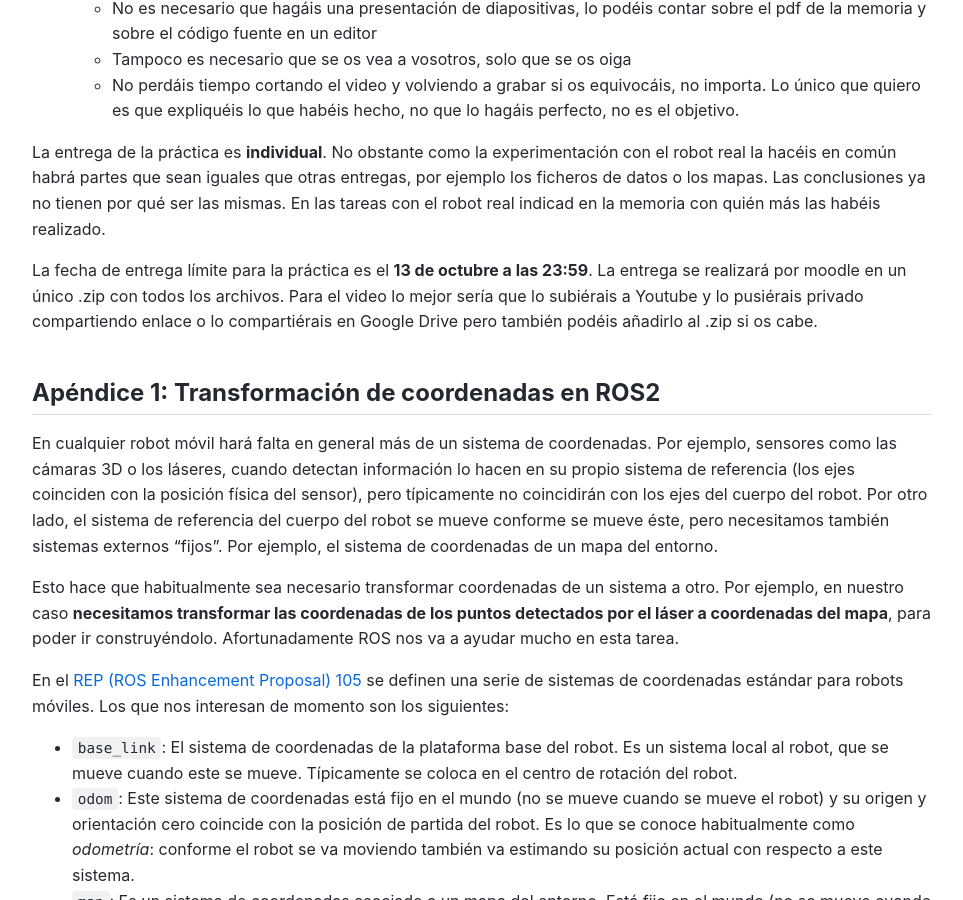
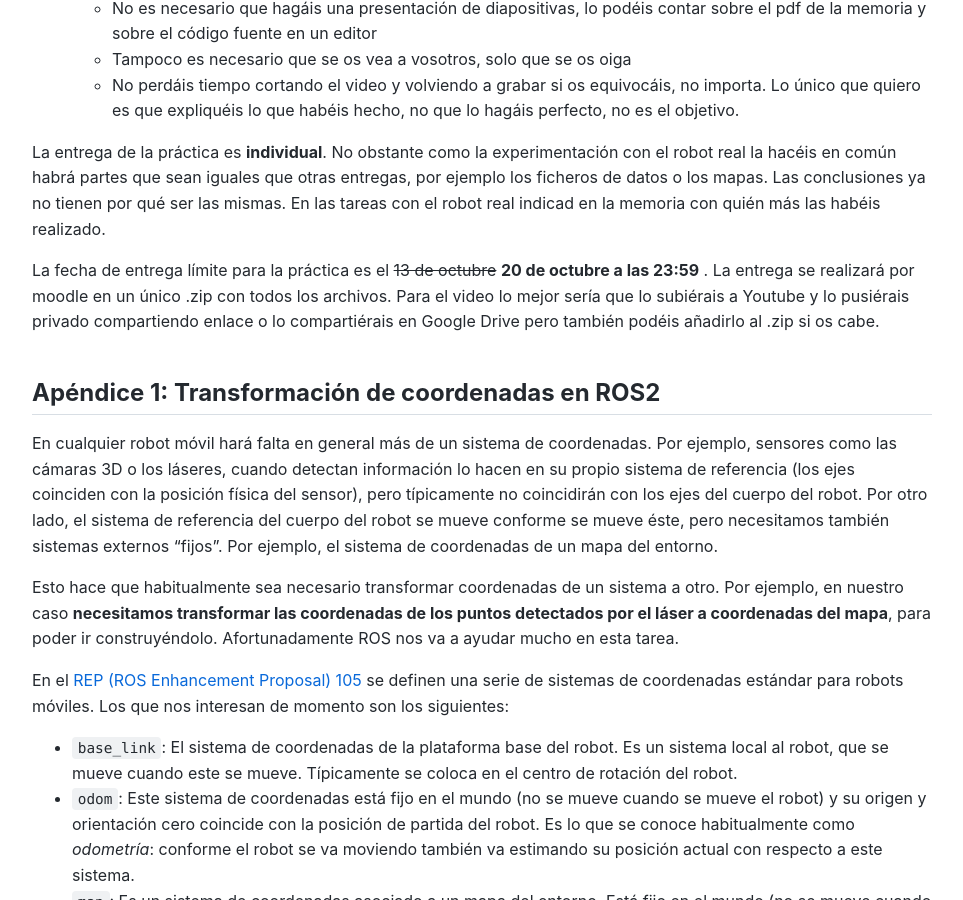
Before and after one commit to ottocol/robots_moviles_26_27, a Jekyll site: the page built from practicas/practica1.md, in a window 1280 px wide and 900 px high, scrolled down 5015 px. Shown: the whole window, without its empty margins (158-1121 px from the left). Built offline with Jekyll 4.4.1, drawn with Linux system fonts in a browser that asks for light colours; our own code applies the rules of GitHub Pages for plain Markdown files.

Commit message:
cambiada fecha entrega

```diff
--- a/practicas/practica1.md
+++ b/practicas/practica1.md
@@ -137,7 +137,7 @@ Qué se debe entregar:
 
 La entrega de la práctica es **individual**. No obstante como la experimentación con el robot real la hacéis en común habrá partes que sean iguales que otras entregas, por ejemplo los ficheros de datos o los mapas. Las conclusiones ya no tienen por qué ser las mismas. En las tareas con el robot real indicad en la memoria con quién más las habéis realizado.
 
-La fecha de entrega límite para la práctica es el **13 de octubre a las 23:59**. La entrega se realizará por moodle en un único .zip con todos los archivos. Para el video lo mejor sería que lo subiérais a Youtube y lo pusiérais privado compartiendo enlace o lo compartiérais en Google Drive pero también podéis añadirlo al .zip si os cabe.
+La fecha de entrega límite para la práctica es el ~~13 de octubre~~ **20 de octubre a las 23:59** . La entrega se realizará por moodle en un único .zip con todos los archivos. Para el video lo mejor sería que lo subiérais a Youtube y lo pusiérais privado compartiendo enlace o lo compartiérais en Google Drive pero también podéis añadirlo al .zip si os cabe.
 
 
 ## Apéndice 1: Transformación de coordenadas en ROS2
```
